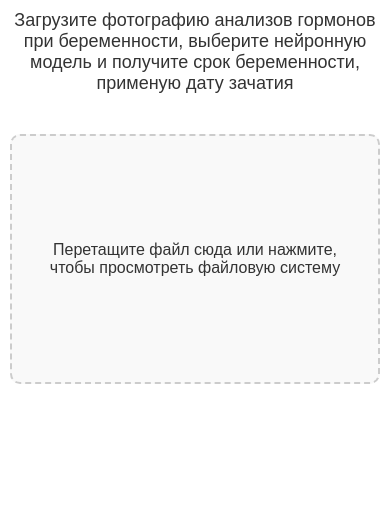
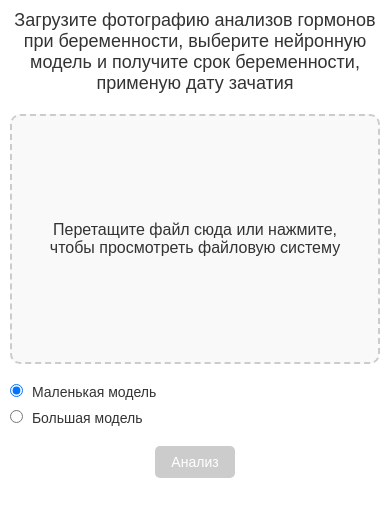
Before and after one commit to SSH1van/Predict_Pregnant, a Django app: page / in a window 390 px wide. Shown: the top 517 px of the page. Run offline with Django 5.2, Linux system fonts and the light colour scheme.

Commit message:
Add radiobuttons and analyze button

```diff
--- a/ui/static/css/styles.css
+++ b/ui/static/css/styles.css
@@ -7,7 +7,7 @@ body {
     width: 100%;
     max-width: 800px;
     margin: 0 auto;
-    padding: 20px;
+    padding-top: 20px;
 }
 
 /* Заголовок */
@@ -15,7 +15,6 @@ h3 {
     text-align: center;
     font-size: 24px;
     color: #333;
-    margin: 0 0 20px 0;
 }
 
 /* Область загрузки */
@@ -72,6 +71,62 @@ h3 {
     opacity: 0.7;
 }
 
+/* Радиокнопки */
+.radio-container {
+    display: flex;
+    justify-content: center;
+    gap: 20px;
+    margin: 20px 0;
+}
+
+.radio-container label {
+    font-size: 16px;
+    color: #333;
+    cursor: pointer;
+}
+
+.radio-container input[type="radio"] {
+    margin-right: 5px;
+}
+
+/* Кнопка */
+.button-container {
+    text-align: center;
+    margin: 20px 0;
+}
+
+#checkButton {
+    padding: 10px 20px;
+    font-size: 16px;
+    color: #fff;
+    background-color: #007bff;
+    border: none;
+    border-radius: 5px;
+    cursor: pointer;
+    transition: background-color 0.3s ease;
+}
+
+#checkButton:disabled {
+    background-color: #ccc;
+    cursor: not-allowed;
+}
+
+#checkButton:hover:not(:disabled) {
+    background-color: #0056b3;
+}
+
+/* Область результата */
+.result-container {
+    text-align: center;
+    margin-top: 20px;
+    padding: 15px;
+    border: 1px solid #ccc;
+    border-radius: 5px;
+    background-color: #f9f9f9;
+    min-height: 50px;
+    display: none; /* Скрыт по умолчанию */
+}
+
 /* Адаптивность */
 @media (max-width: 600px) {
     .container {
@@ -89,4 +144,23 @@ h3 {
     .upload-button span {
         font-size: 16px;
     }
+
+    .radio-container {
+        flex-direction: column;
+        gap: 10px;
+    }
+
+    .radio-container label {
+        font-size: 14px;
+    }
+
+    #checkButton {
+        padding: 8px 16px;
+        font-size: 14px;
+    }
+
+    .result-container {
+        padding: 10px;
+        font-size: 14px;
+    }
 }
--- a/ui/static/js/scripts.js
+++ b/ui/static/js/scripts.js
@@ -1,3 +1,5 @@
+let currentImageUrl = null;
+
 function uploadPhoto(event) {
   let file;
   if (event.type === "change") {
@@ -26,10 +28,14 @@ function uploadPhoto(event) {
       if (data.image_url) {
         const uploadText = document.getElementById("uploadText");
         const uploadedImage = document.getElementById("uploadedImage");
+        const checkButton = document.getElementById("checkButton");
 
         uploadText.style.display = "none";
         uploadedImage.src = data.image_url;
         uploadedImage.style.display = "block";
+
+        currentImageUrl = data.image_url;
+        checkButton.disabled = false;
 
         document.getElementById("imageInput").value = "";
       } else if (data.error) {
@@ -71,3 +77,27 @@ uploadButton.addEventListener("drop", (event) => {
   uploadButton.classList.remove("dragover");
   uploadPhoto(event);
 });
+
+// Обработчик клика по кнопке "Проверить выбор"
+const checkButton = document.getElementById("checkButton");
+const resultContainer = document.getElementById("resultContainer");
+
+checkButton.addEventListener("click", () => {
+  const smallModel = document.getElementById("smallModel");
+  const largeModel = document.getElementById("largeModel");
+  let selectedModel = null;
+
+  if (smallModel.checked) {
+    selectedModel = "Small Model";
+  } else if (largeModel.checked) {
+    selectedModel = "Large Model";
+  }
+
+  const resultText = `
+    Выбранная модель: ${selectedModel}<br>
+    Загруженное изображение: ${currentImageUrl || "Изображение не загружено"}
+  `;
+
+  resultContainer.innerHTML = resultText;
+  resultContainer.style.display = "block";
+});
--- a/ui/templates/home.html
+++ b/ui/templates/home.html
@@ -34,8 +34,33 @@
           <img id="uploadedImage" style="display: none" alt="Uploaded Photo" />
         </label>
       </div>
+
+      <!-- Radiobuttons -->
+      <div class="radio-container">
+        <label>
+          <input
+            type="radio"
+            name="modelSize"
+            value="small"
+            id="smallModel"
+            checked
+          />
+          Маленькая модель
+        </label>
+        <label>
+          <input type="radio" name="modelSize" value="large" id="largeModel" />
+          Большая модель
+        </label>
+      </div>
+
+      <!-- Кнопка для проверки -->
+      <div class="button-container">
+        <button id="checkButton" disabled>Анализ</button>
+      </div>
+
+      <!-- Область для вывода результата -->
+      <div class="result-container" id="resultContainer"></div>
     </div>
-
     <script src="{% static 'js/scripts.js' %}"></script>
   </body>
 </html>
```
